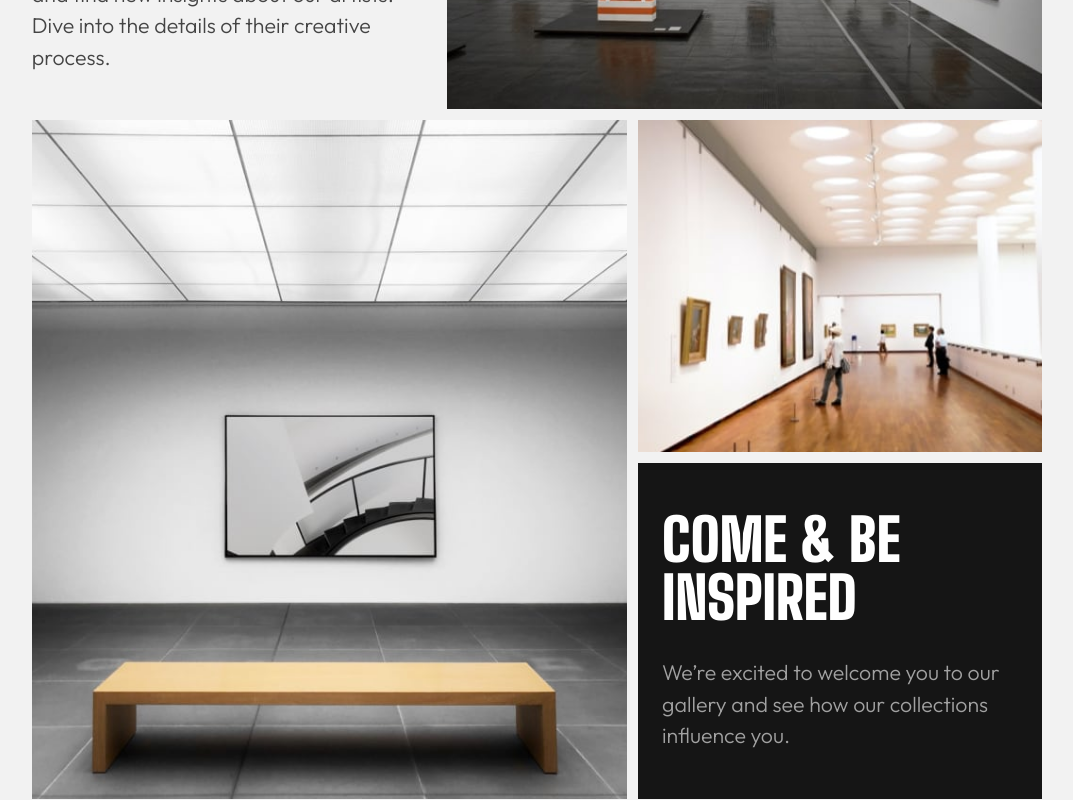
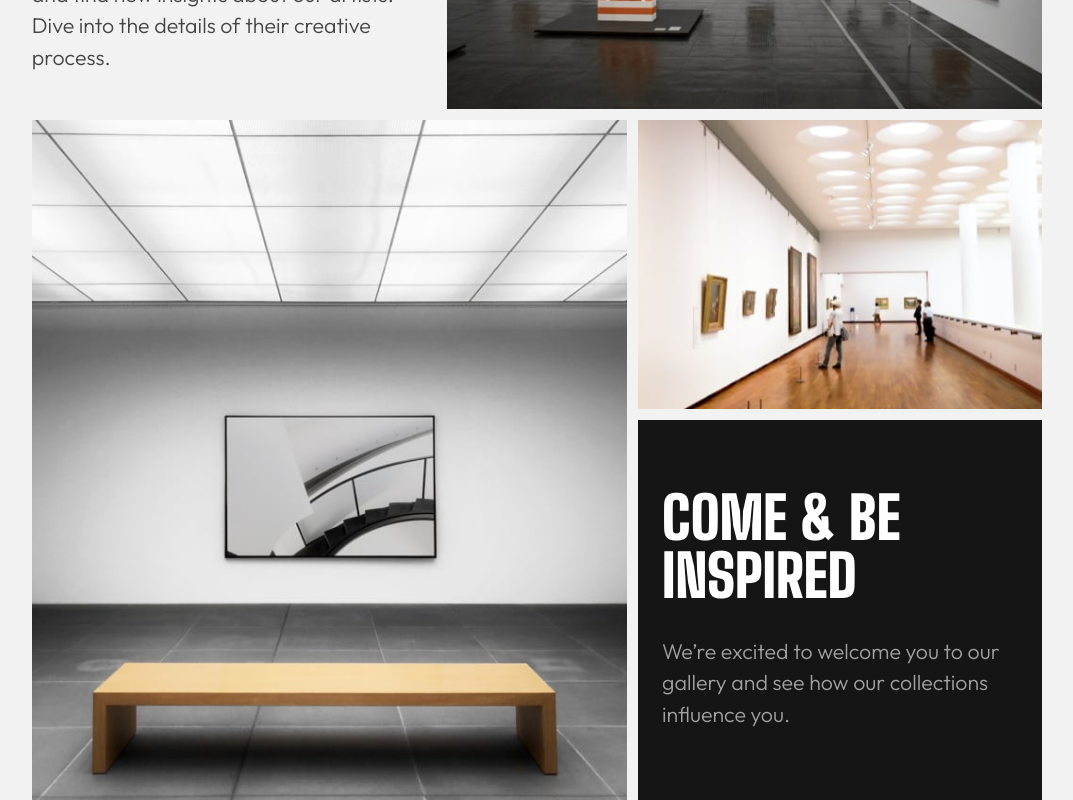
Before and after one commit to MarlonPassos-git/art-gallery-website, a React (Create React App) app: page / in a window 1280 px wide. Shown: the part 1219-2019 px from the top of the page, without its empty margins (103-1176 px from the left). Built offline with nearby package versions, Linux system fonts and the light colour scheme.

Commit message:
Ajustando o padding top do blackcard

```diff
--- a/src/pages/home/components/BlackCard/style.ts
+++ b/src/pages/home/components/BlackCard/style.ts
@@ -1,9 +1,10 @@
 import styled from "styled-components";
 import { progressiveClamp } from "../../../../progressive/progressive";
+import { breakpoints } from "../../../../styles/Variaveis";
 
 export const Container = styled.div`
     background-color: var(--black);
-    padding: 0 24px;
+    padding: ${progressiveClamp(48, 85, breakpoints.__mobile ,breakpoints.__tablet)} 24px;
     width: 100%;
     min-height: 293px;
     display: flex;
@@ -13,4 +14,8 @@ export const Container = styled.div`
     grid-area: blackCard;
     height: 100%;
 
+    @media (min-width: ${breakpoints._tablet}) {
+        padding: ${progressiveClamp(85, 65, breakpoints.__tablet)} 24px;
+    }
+
 `
```
